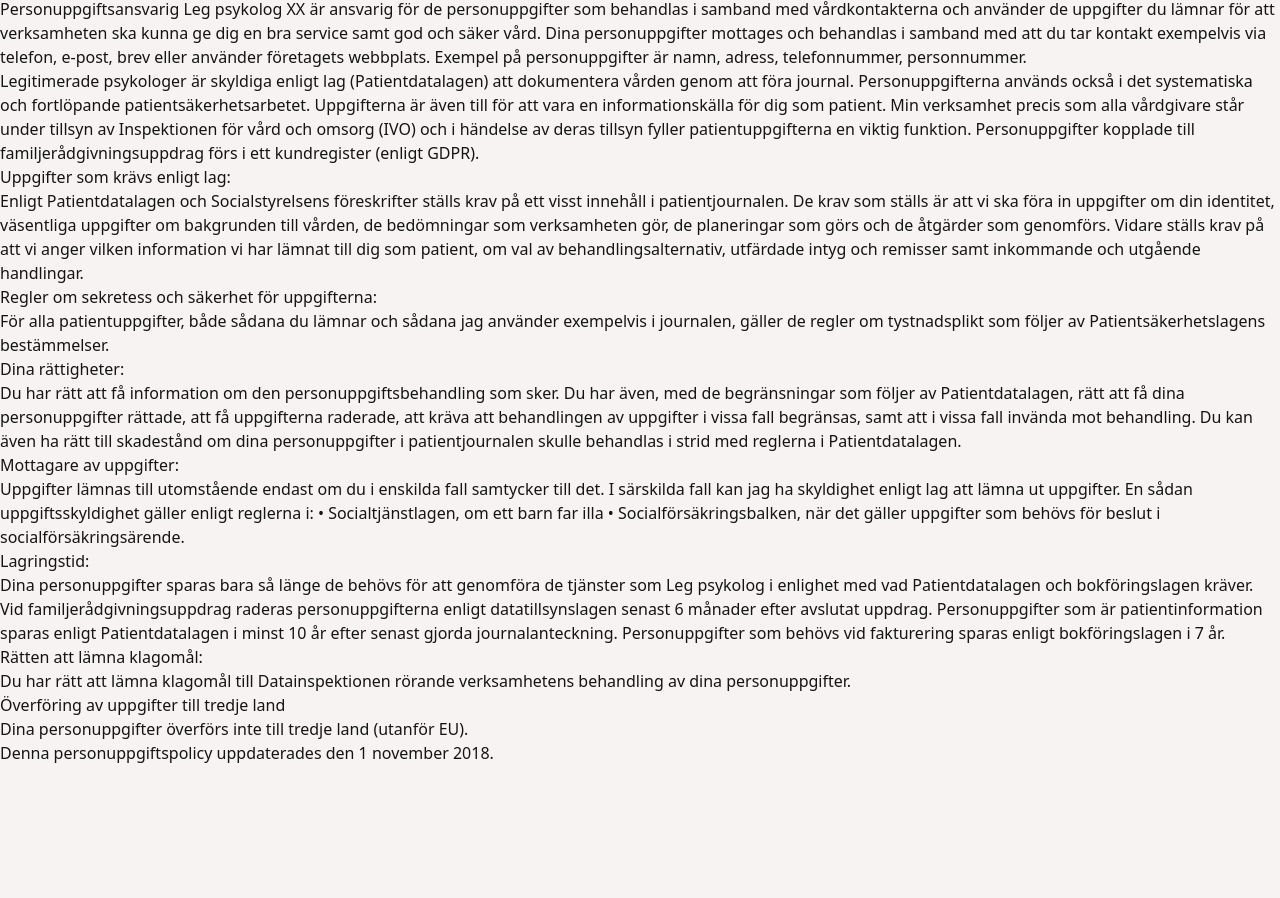
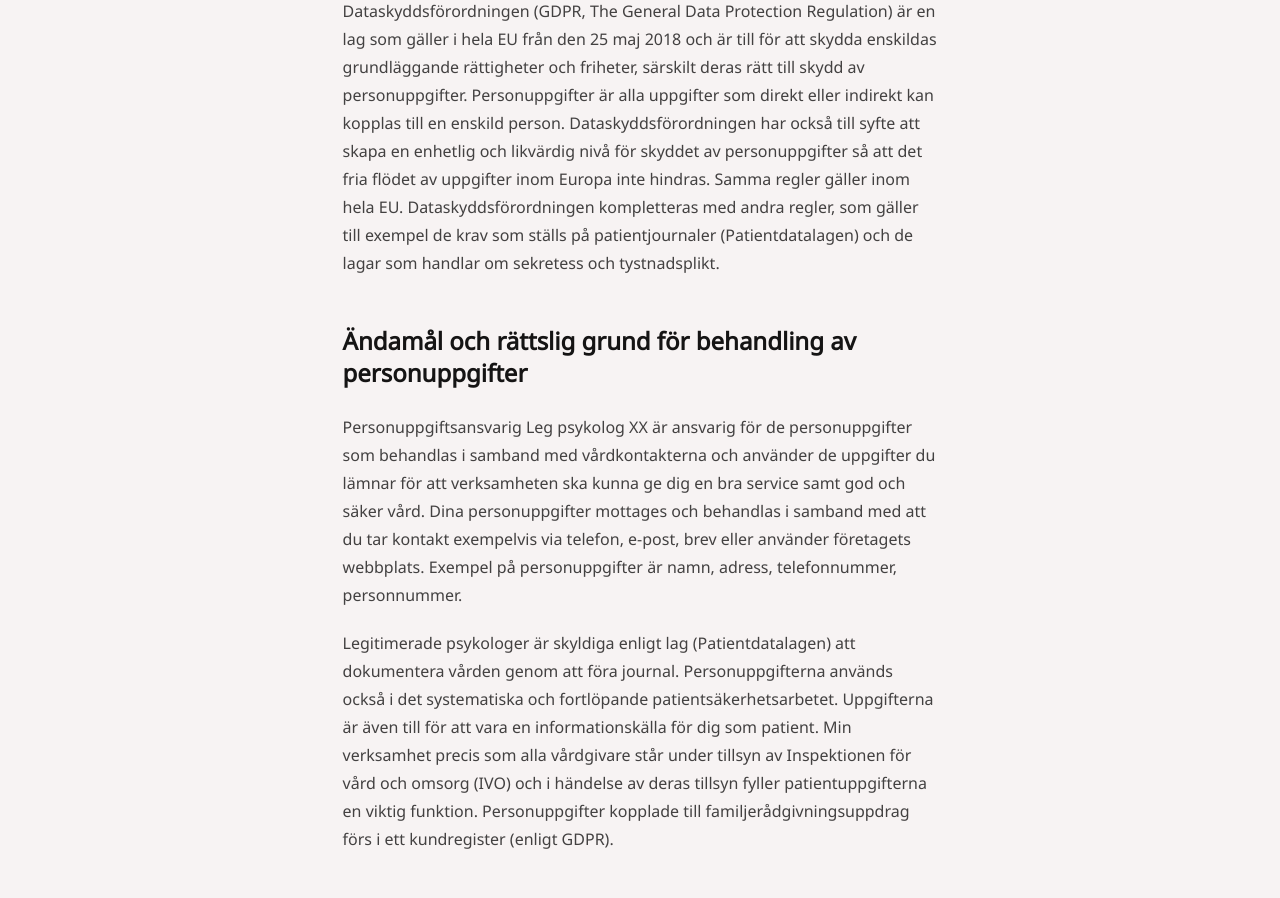
Before and after one commit to purung/ma-psykolog-hemsida, an Astro site: page /personuppgifter in a window 1280 px wide. Shown: the part 171-1069 px from the top of the page. Before the commit the page ends 936 px from the top, so only its background shows below. Built offline with nearby package versions, Linux system fonts and the light colour scheme; Astro itself is replaced by a stand-in of ours.

Commit message:
Lade till integritetspolicy

```diff
--- a/src/pages/personuppgifter.astro
+++ b/src/pages/personuppgifter.astro
@@ -1,75 +1,125 @@
+---
+import Layout from "../layouts/Layout.astro";
 ---
 
----
-<div>
-<h1>
-Personuppgiftspolicy
-</h1>
+<Layout title="Psykolog Maria Andersson -- om mig">
+    <main class="px-6 my-24 w-max mx-auto">
+        <div class="prose">
+            <h1>Integritetspolicy</h1>
 
             <p>
-Dataskyddsförordningen (GDPR, The General Data Protection Regulation) är en lag som gäller i hela EU från den 25 maj 2018 och är till för att skydda enskildas grundläggande rättigheter och friheter, särskilt deras rätt till skydd av personuppgifter. Personuppgifter är alla uppgifter som direkt eller indirekt kan kopplas till en enskild person. Dataskyddsförordningen har också till syfte att skapa en enhetlig och likvärdig nivå för skyddet av personuppgifter så att det fria flödet av uppgifter inom Europa inte hindras. Samma regler gäller inom hela EU. Dataskyddsförordningen kompletteras med andra regler, som gäller till exempel de krav som ställs på patientjournaler (Patientdatalagen) och de lagar som handlar om sekretess och tystnadsplikt.
+                Dataskyddsförordningen (GDPR, The General Data Protection
+                Regulation) är en lag som gäller i hela EU från den 25 maj 2018
+                och är till för att skydda enskildas grundläggande rättigheter
+                och friheter, särskilt deras rätt till skydd av personuppgifter.
+                Personuppgifter är alla uppgifter som direkt eller indirekt kan
+                kopplas till en enskild person. Dataskyddsförordningen har också
+                till syfte att skapa en enhetlig och likvärdig nivå för skyddet
+                av personuppgifter så att det fria flödet av uppgifter inom
+                Europa inte hindras. Samma regler gäller inom hela EU.
+                Dataskyddsförordningen kompletteras med andra regler, som gäller
+                till exempel de krav som ställs på patientjournaler
+                (Patientdatalagen) och de lagar som handlar om sekretess och
+                tystnadsplikt.
             </p>
 
             <h2>
-Ändamål och rättslig grund för behandling av personuppgifter:
+                Ändamål och rättslig grund för behandling av personuppgifter
             </h2>
             <p>
-Personuppgiftsansvarig Leg psykolog XX är ansvarig för de personuppgifter som behandlas i samband med vårdkontakterna och använder de uppgifter du lämnar för att verksamheten ska kunna ge dig en bra service samt god och säker vård. Dina personuppgifter mottages och behandlas i samband med att du tar kontakt exempelvis via telefon, e-post, brev eller använder företagets webbplats. Exempel på personuppgifter är namn, adress, telefonnummer, personnummer.
+                Personuppgiftsansvarig Leg psykolog XX är ansvarig för de
+                personuppgifter som behandlas i samband med vårdkontakterna och
+                använder de uppgifter du lämnar för att verksamheten ska kunna
+                ge dig en bra service samt god och säker vård. Dina
+                personuppgifter mottages och behandlas i samband med att du tar
+                kontakt exempelvis via telefon, e-post, brev eller använder
+                företagets webbplats. Exempel på personuppgifter är namn,
+                adress, telefonnummer, personnummer.
             </p>
 
             <p>
-Legitimerade psykologer är skyldiga enligt lag (Patientdatalagen) att dokumentera vården genom att föra journal. Personuppgifterna används också i det systematiska och fortlöpande patientsäkerhetsarbetet. Uppgifterna är även till för att vara en informationskälla för dig som patient. Min verksamhet precis som alla vårdgivare står under tillsyn av Inspektionen för vård och omsorg (IVO) och i händelse av deras tillsyn fyller patientuppgifterna en viktig funktion. Personuppgifter kopplade till familjerådgivningsuppdrag förs i ett kundregister (enligt GDPR).
+                Legitimerade psykologer är skyldiga enligt lag
+                (Patientdatalagen) att dokumentera vården genom att föra
+                journal. Personuppgifterna används också i det systematiska och
+                fortlöpande patientsäkerhetsarbetet. Uppgifterna är även till
+                för att vara en informationskälla för dig som patient. Min
+                verksamhet precis som alla vårdgivare står under tillsyn av
+                Inspektionen för vård och omsorg (IVO) och i händelse av deras
+                tillsyn fyller patientuppgifterna en viktig funktion.
+                Personuppgifter kopplade till familjerådgivningsuppdrag förs i
+                ett kundregister (enligt GDPR).
             </p>
 
-<h2>
-Uppgifter som krävs enligt lag:
-</h2>
+            <h2>Uppgifter som krävs enligt lag</h2>
             <p>
-Enligt Patientdatalagen och Socialstyrelsens föreskrifter ställs krav på ett visst innehåll i patientjournalen. De krav som ställs är att vi ska föra in uppgifter om din identitet, väsentliga uppgifter om bakgrunden till vården, de bedömningar som verksamheten gör, de planeringar som görs och de åtgärder som genomförs. Vidare ställs krav på att vi anger vilken information vi har lämnat till dig som patient, om val av behandlingsalternativ, utfärdade intyg och remisser samt inkommande och utgående handlingar.
+                Enligt Patientdatalagen och Socialstyrelsens föreskrifter ställs
+                krav på ett visst innehåll i patientjournalen. De krav som
+                ställs är att vi ska föra in uppgifter om din identitet,
+                väsentliga uppgifter om bakgrunden till vården, de bedömningar
+                som verksamheten gör, de planeringar som görs och de åtgärder
+                som genomförs. Vidare ställs krav på att vi anger vilken
+                information vi har lämnat till dig som patient, om val av
+                behandlingsalternativ, utfärdade intyg och remisser samt
+                inkommande och utgående handlingar.
             </p>
 
-<h2>
-Regler om sekretess och säkerhet för uppgifterna:
-</h2>
+            <h2>Regler om sekretess och säkerhet för uppgifterna</h2>
             <p>
-För alla patientuppgifter, både sådana du lämnar och sådana jag använder exempelvis i journalen, gäller de regler om tystnadsplikt som följer av Patientsäkerhetslagens bestämmelser.
+                För alla patientuppgifter, både sådana du lämnar och sådana jag
+                använder exempelvis i journalen, gäller de regler om
+                tystnadsplikt som följer av Patientsäkerhetslagens bestämmelser.
             </p>
 
-<h2>
-Dina rättigheter:
-</h2>
+            <h2>Dina rättigheter</h2>
             <p>
-Du har rätt att få information om den personuppgiftsbehandling som sker. Du har även, med de begränsningar som följer av Patientdatalagen, rätt att få dina personuppgifter rättade, att få uppgifterna raderade, att kräva att behandlingen av uppgifter i vissa fall begränsas, samt att i vissa fall invända mot behandling. Du kan även ha rätt till skadestånd om dina personuppgifter i patientjournalen skulle behandlas i strid med reglerna i Patientdatalagen.
+                Du har rätt att få information om den personuppgiftsbehandling
+                som sker. Du har även, med de begränsningar som följer av
+                Patientdatalagen, rätt att få dina personuppgifter rättade, att
+                få uppgifterna raderade, att kräva att behandlingen av uppgifter
+                i vissa fall begränsas, samt att i vissa fall invända mot
+                behandling. Du kan även ha rätt till skadestånd om dina
+                personuppgifter i patientjournalen skulle behandlas i strid med
+                reglerna i Patientdatalagen.
             </p>
 
-<h2>
-Mottagare av uppgifter:
-</h2>
+            <h2>Mottagare av uppgifter</h2>
+
             <p>
-Uppgifter lämnas till utomstående endast om du i enskilda fall samtycker till det. I särskilda fall kan jag ha skyldighet enligt lag att lämna ut uppgifter. En sådan uppgiftsskyldighet gäller enligt reglerna i:
-• Socialtjänstlagen, om ett barn far illa
-• Socialförsäkringsbalken, när det gäller uppgifter som behövs för beslut i socialförsäkringsärende.
+                Uppgifter lämnas till utomstående endast om du i enskilda fall
+                samtycker till det. I särskilda fall kan jag ha skyldighet
+                enligt lag att lämna ut uppgifter. En sådan uppgiftsskyldighet
+                gäller enligt reglerna i:
+                <ul>
+                    <li>Socialtjänstlagen, om ett barn far illa</li>
+                    <li>
+                        Socialförsäkringsbalken, när det gäller uppgifter som
+                        behövs för beslut i socialförsäkringsärende.
+                    </li>
+                </ul>
             </p>
-<h2>
-Lagringstid:
-</h2>
+            <h2>Lagringstid</h2>
             <p>
-Dina personuppgifter sparas bara så länge de behövs för att genomföra de tjänster som Leg psykolog  i enlighet med vad Patientdatalagen och bokföringslagen kräver. Vid familjerådgivningsuppdrag raderas personuppgifterna enligt datatillsynslagen senast 6 månader efter avslutat uppdrag. Personuppgifter som är patientinformation sparas enligt Patientdatalagen i minst 10 år efter senast gjorda journalanteckning. Personuppgifter som behövs vid fakturering sparas enligt bokföringslagen i 7 år.
-</å>
-
-<h2>
-Rätten att lämna klagomål:
-</h2>
-<p>
-Du har rätt att lämna klagomål till Datainspektionen rörande verksamhetens behandling av dina personuppgifter.
+                Dina personuppgifter sparas bara så länge de behövs för att
+                genomföra de tjänster som Leg psykolog i enlighet med vad
+                Patientdatalagen och bokföringslagen kräver. Vid
+                familjerådgivningsuppdrag raderas personuppgifterna enligt
+                datatillsynslagen senast 6 månader efter avslutat uppdrag.
+                Personuppgifter som är patientinformation sparas enligt
+                Patientdatalagen i minst 10 år efter senast gjorda
+                journalanteckning. Personuppgifter som behövs vid fakturering
+                sparas enligt bokföringslagen i 7 år.
             </p>
 
-<h2>
-Överföring av uppgifter till tredje land
-</h2>
+            <h2>Rätten att lämna klagomål</h2>
+            <p>
+                Du har rätt att lämna klagomål till Datainspektionen rörande
+                verksamhetens behandling av dina personuppgifter.
+            </p>
+
+            <h2>Överföring av uppgifter till tredje land</h2>
              Dina personuppgifter överförs inte till tredje land (utanför EU).
 
-<p>
-Denna personuppgiftspolicy uppdaterades den 1 november 2018.
-</p>
+            <p>Denna personuppgiftspolicy uppdaterades den 1 november 2018.</p>
         </div>
+    </main>
+</Layout>
```
Lines whose indentation alone changed are shown as unchanged.
